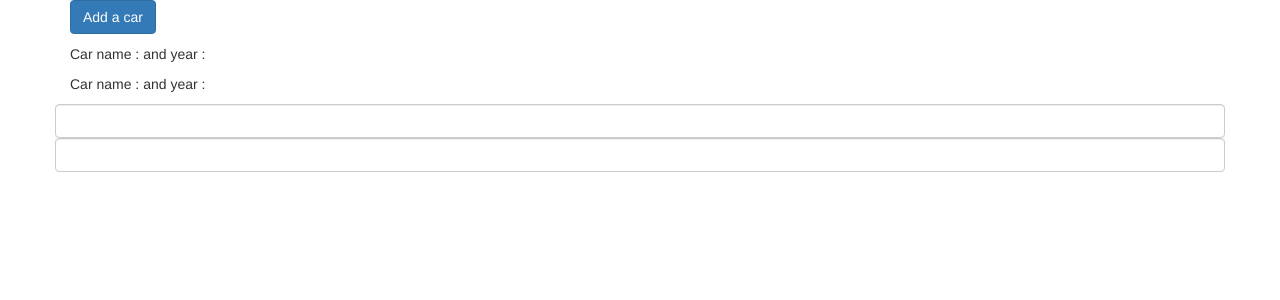
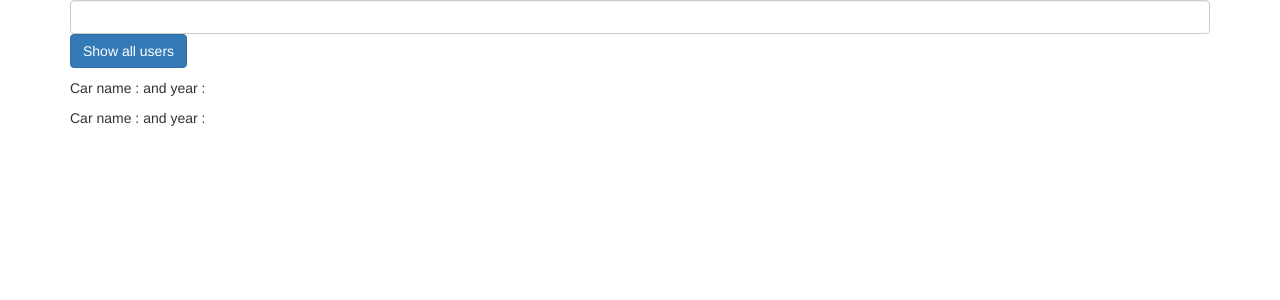
Before and after one commit to andrikash/AngularLearn, an Angular app: page / in a window 1280 px wide. Shown: the top 300 px of the page. Built offline with nearby package versions, Linux system fonts and the light colour scheme.

Commit message:
NgIf,else,for

```diff
--- a/src/app/app.component.html
+++ b/src/app/app.component.html
@@ -4,13 +4,21 @@
 <div class="container">
   <div class="row">
     <div class="col-xs-12">
-      <button class="btn btn-primary" [disabled]="!time()" (click)="addCar()">Add a car</button>
-      <p>{{carText}}</p>
+      <input type="text" class="form-control" [(ngModel)]="carName">
+      <button class="btn btn-primary" (click)="pushButton()">Show all users</button>
+      <div *ngIf="push">
+        <ul *ngFor="let u of forCycle">
+          <li>{{u}}</li>
+        </ul>
+      </div>
+
+      <!--<p *ngIf="!push; else success">Car didn't add</p>-->
+      <!--<ng-template #success>-->
+        <!--<p>Car added</p>-->
+      <!--</ng-template>-->
+      <p>{{carName}}</p>
       <app-car></app-car>
       <app-car></app-car>
     </div>
-    <input type="text" class="form-control" #myText (keyup.enter)="onKeyUp(myText.value)">
-    <input type="text" class="form-control" [(ngModel)]="inputText">
-    <p>{{ inputText }}</p>
   </div>
 </div>
--- a/src/app/app.component.ts
+++ b/src/app/app.component.ts
@@ -6,21 +6,11 @@ import {Component} from '@angular/core';
   styleUrls: ['./app.component.scss']
 })
 export class AppComponent {
-  bool = false;
-  time(){
-  setTimeout(()=>{
-    this.bool = true;
-    },4000
-  );
-  return this.bool
-}
-  carText = '';
-  inputText = '';
-  onKeyUp(value) {
-    this.inputText = value;
-  }
-  addCar() {
-    this.carText = 'helloooo';
+  push = false;
+  carName = '';
+  forCycle = ['Giga','Andrew','Ieshua','Kik','Horok'];
+  pushButton() {
+    this.push = true;
   }
 
   constructor() {
```
